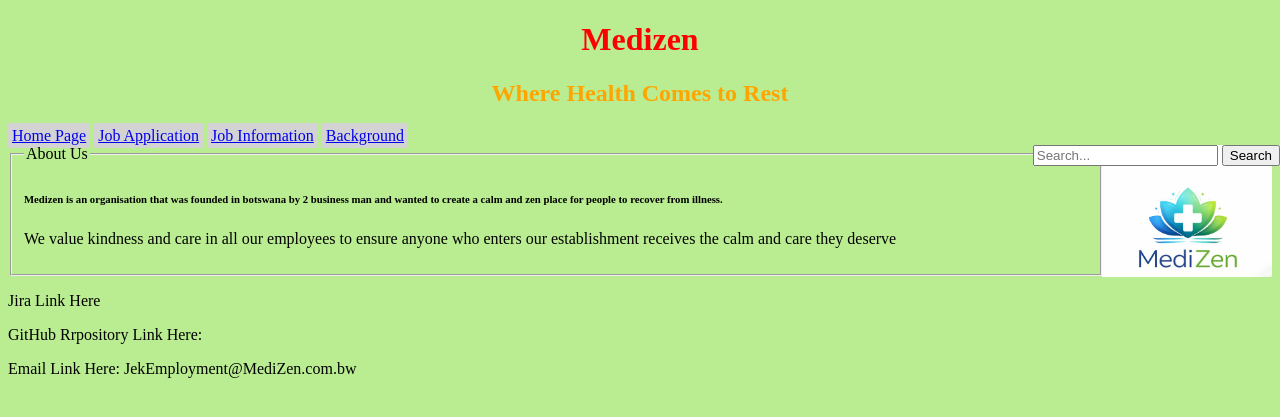
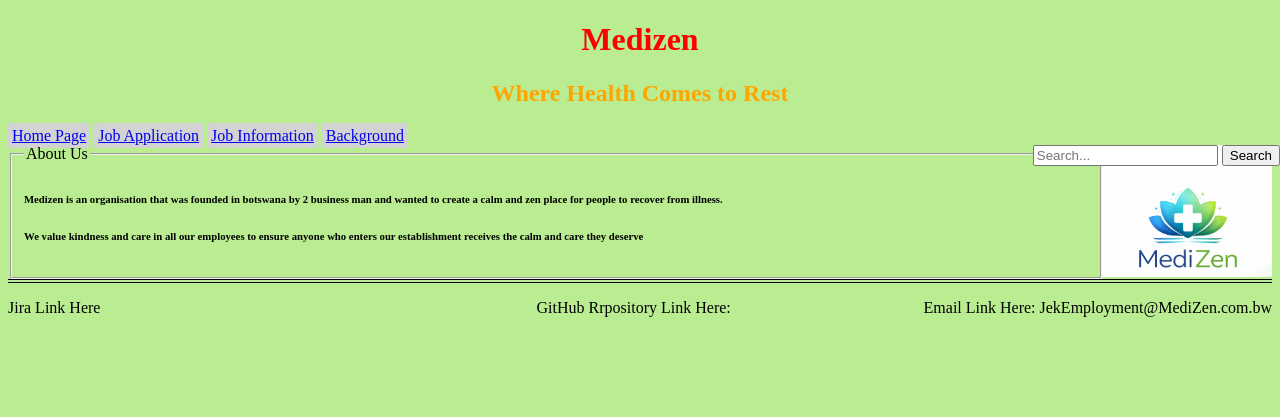
Before and after one commit to ElliotCaval07/GroupAssignment1, a PHP site: page / in a window 1280 px wide. Shown: the top 417 px of the page. Run offline with PHP 8.4, Linux system fonts and the light colour scheme.

Commit message:
Footer format
footer has been formatted in css

```diff
--- a/index.html
+++ b/index.html
@@ -31,7 +31,7 @@
 <fieldset>
     <legend>About Us</legend>
 <h6>Medizen is an organisation that was founded in botswana by 2 business man and wanted to create a calm and zen place for people to recover from illness.</h6>
-<p>We value kindness and care in all our employees to ensure anyone who enters our establishment receives the calm and care they deserve</p>
+<h6>We value kindness and care in all our employees to ensure anyone who enters our establishment receives the calm and care they deserve</h6>
 </fieldset>
 </about>
 <footer>
--- a/styles/images/index.css
+++ b/styles/images/index.css
@@ -38,3 +38,18 @@ h2 {
  html{
     background-color: #baed91;
  }
+
+ footer {
+    border-top: 4px double black;
+    clear:both
+}
+
+footer p {display:inline-block;
+     width:33%
+    }
+
+footer p:first-child { float:left; }
+
+footer p:nth-child(2) {text-align: center; }
+
+footer p:last-child {float:right; text-align: right; }
```
